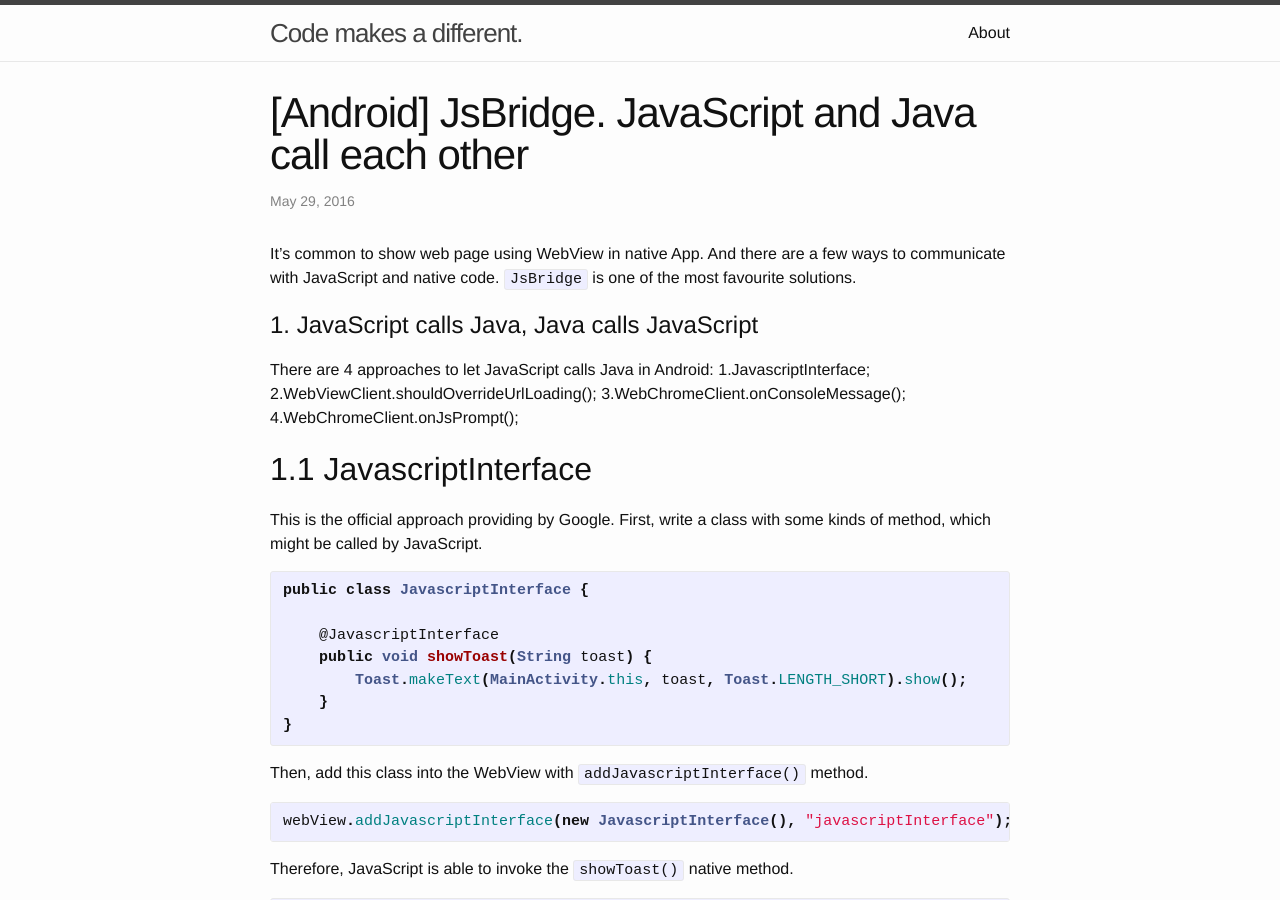
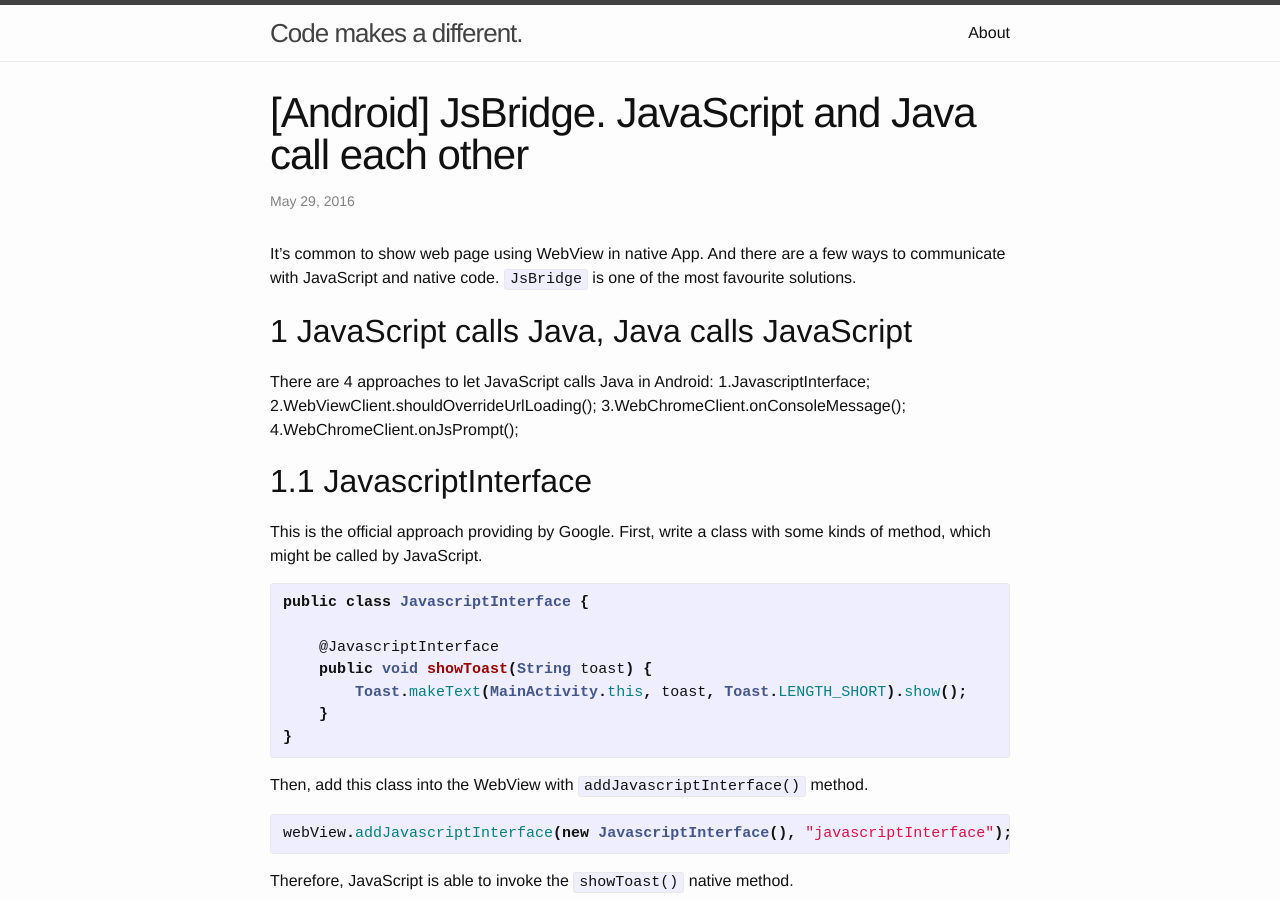
Before and after one commit to wingyippp/blog, a Jekyll site: the page built from _posts/2016-05-29-JsBridge.markdown, in a window 1280 px wide and 900 px high. Built offline with Jekyll 4.4.1, drawn with Linux system fonts in a browser that asks for light colours; some of the changed text lies outside the part shown.

Commit message:
style the header

```diff
--- a/_posts/2016-05-29-JsBridge.markdown
+++ b/_posts/2016-05-29-JsBridge.markdown
@@ -7,7 +7,7 @@ categories: Android
 
 It's common to show web page using WebView in native App. And there are a few ways to communicate with JavaScript and native code. `JsBridge` is one of the most favourite solutions.
 
-# 1. JavaScript calls Java, Java calls JavaScript
+## 1 JavaScript calls Java, Java calls JavaScript
 There are 4 approaches to let JavaScript calls Java in Android:
 1.JavascriptInterface;
 2.WebViewClient.shouldOverrideUrlLoading();
@@ -98,7 +98,7 @@ Different from JavaScript calls Java, there is only one way to call JavaScript b
 webView.loadUrl(String.format("javascript:WebViewJavascriptBridge._handleMessageFromNative(%s)", data));
 {% endhighlight %}
 
-# 2. JsBridge
+## 2 JsBridge
 I'm going to introduce a [GitHub Android project: JsBridge][jsbrige_github].
 
 ## 2.1 flow char of JsBridge
```
